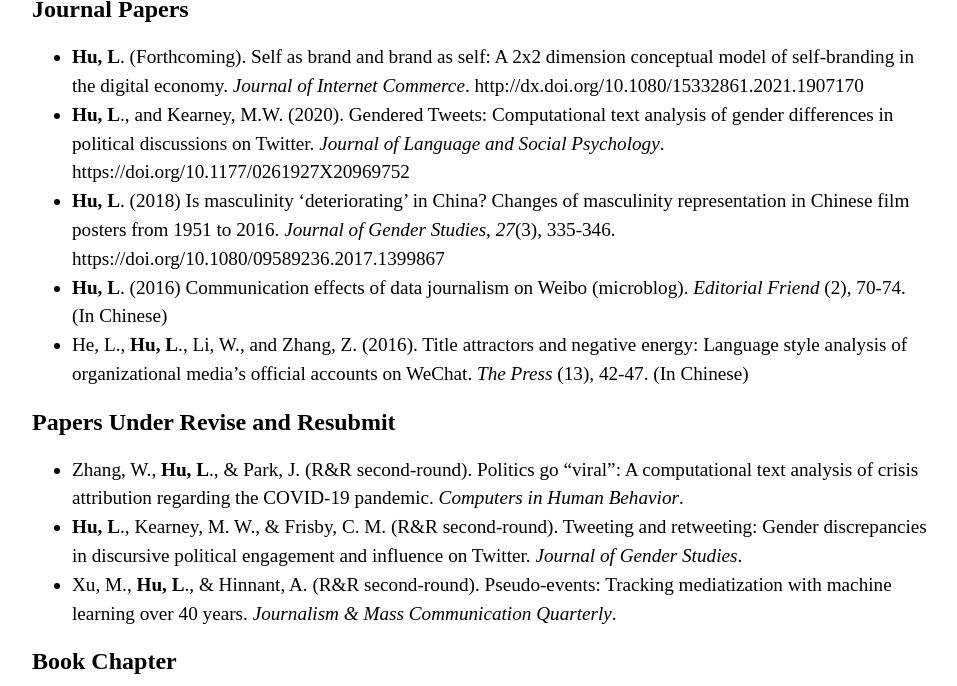
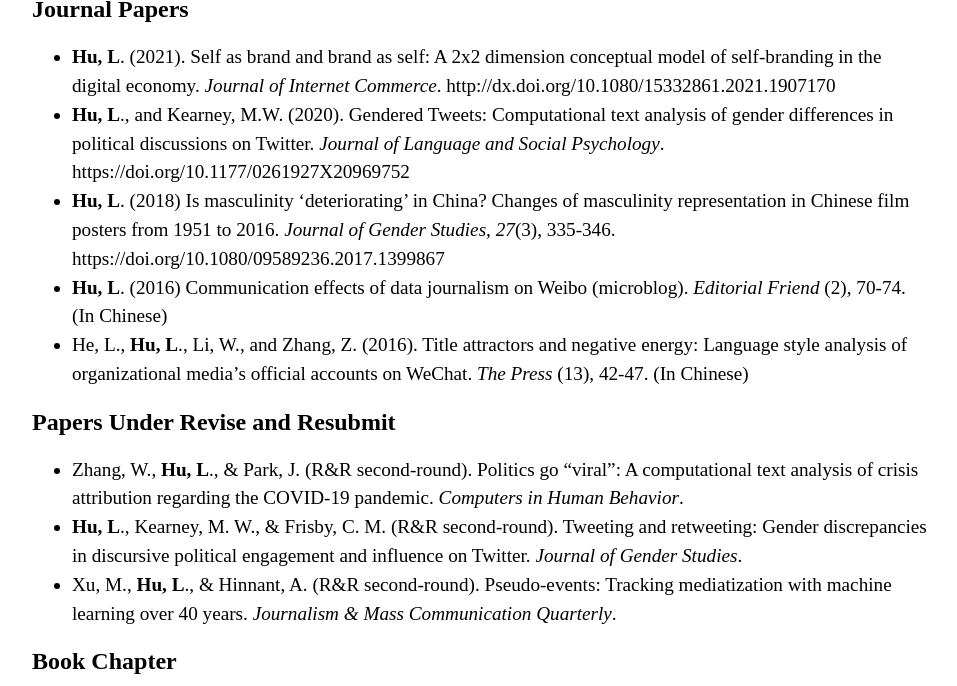
Before and after one commit to LingshuHu/lingshuhu.github.io, a Jekyll site: the page built from research/index.html, in a window 1280 px wide and 900 px high, scrolled down 812 px, cut to the strip 214-900 px from the top of the window. Shown: the whole strip, without its empty margins (160-1117 px from the left). Built offline with Jekyll 4.4.1, drawn with Linux system fonts in a browser that asks for light colours.

Commit message:
Update index.html

```diff
--- a/research/index.html
+++ b/research/index.html
@@ -10,7 +10,7 @@
 
 	    <h2>Journal Papers</h2>
 		<ul>
-			<li><b>Hu, L</b>. (Forthcoming). Self as brand and brand as self: A 2x2 dimension conceptual model of self-branding in the digital economy. <em>Journal of Internet Commerce</em>. http://dx.doi.org/10.1080/15332861.2021.1907170</li>
+			<li><b>Hu, L</b>. (2021). Self as brand and brand as self: A 2x2 dimension conceptual model of self-branding in the digital economy. <em>Journal of Internet Commerce</em>. http://dx.doi.org/10.1080/15332861.2021.1907170</li>
 			<li><b>Hu, L</b>., and Kearney, M.W. (2020). Gendered Tweets: Computational text analysis of gender differences in political discussions on Twitter. <em>Journal of Language and Social Psychology</em>. https://doi.org/10.1177/0261927X20969752</li>
 			<li><b>Hu, L</b>. (2018) Is masculinity ‘deteriorating’ in China? Changes of masculinity representation in Chinese film posters from 1951 to 2016. <em>Journal of Gender Studies, 27</em>(3), 335-346. https://doi.org/10.1080/09589236.2017.1399867</li>
 			<li><b>Hu, L</b>. (2016) Communication effects of data journalism on Weibo (microblog). <em>Editorial Friend</em> (2), 70-74. (In Chinese)</li>
```
